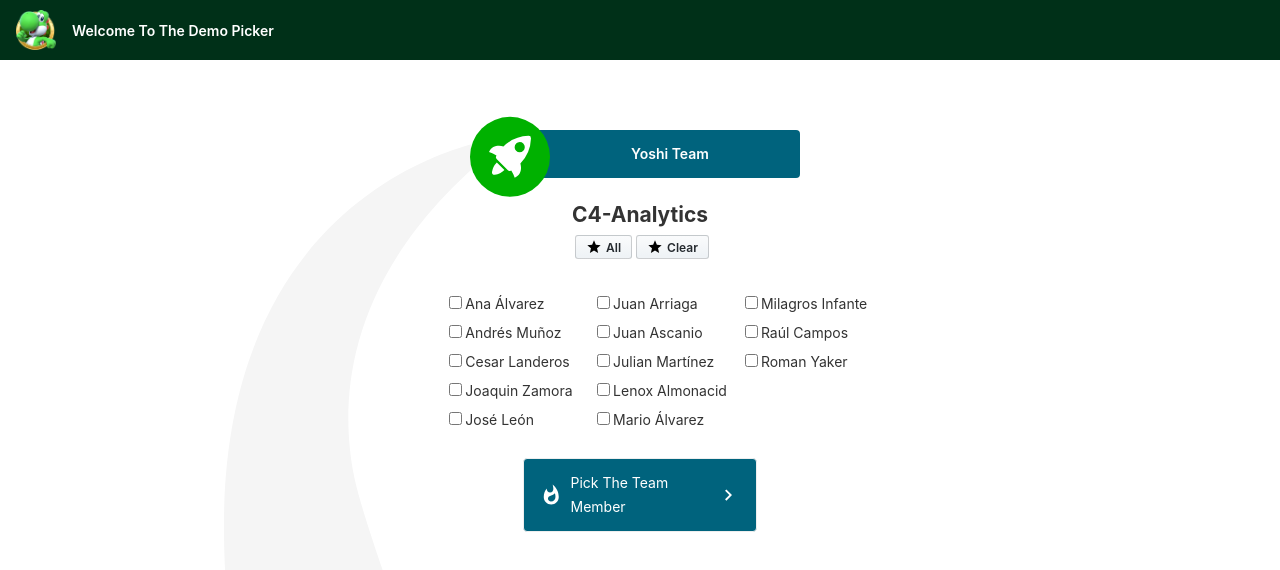
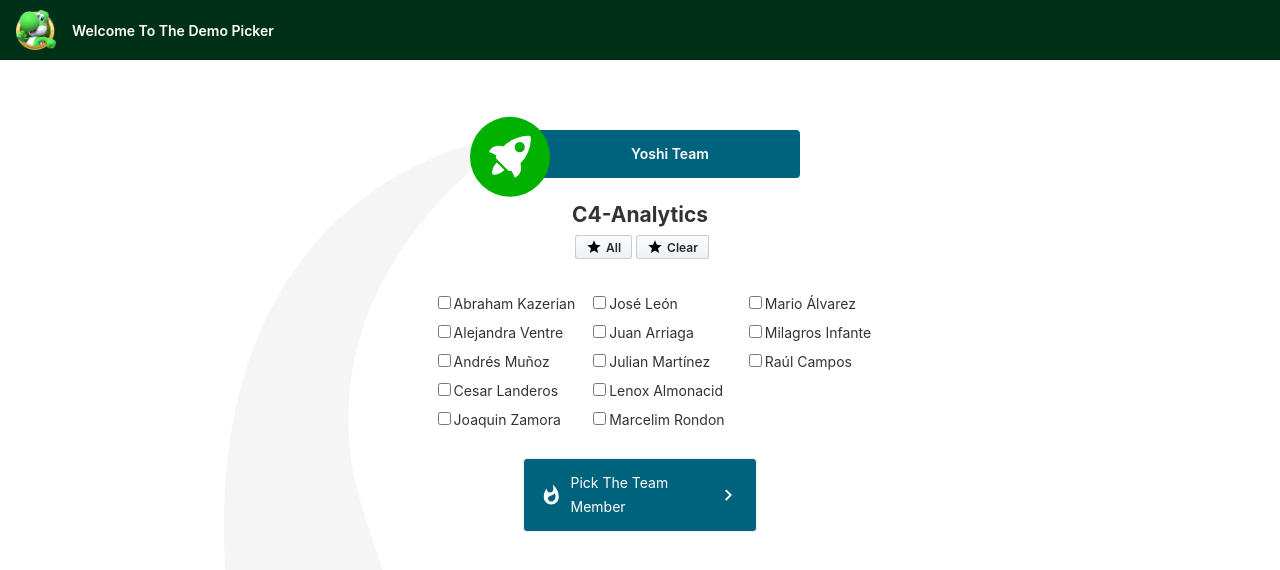
Before and after one commit to LenoxRico/demo-picker, an Angular app: page / in a window 1280 px wide. Shown: the top 570 px of the page. Built offline with nearby package versions, Linux system fonts and the light colour scheme.

Commit message:
Update Team

```diff
--- a/src/app/app.component.ts
+++ b/src/app/app.component.ts
@@ -50,7 +50,7 @@ export class AppComponent {
     },
     {
       id: 5,
-      role: 'Bussiness Analyst',
+      role: 'Bussiness Analyst, SSr.',
       name: 'Milagros',
       lastname: 'Infante',
       lead: 1,
@@ -59,9 +59,9 @@ export class AppComponent {
     },
     {
       id: 6,
-      role: 'FullStack Developer',
-      name: 'Roman',
-      lastname: 'Yaker',
+      role: 'FullStack Developer, SSr.',
+      name: 'Abraham',
+      lastname: 'Kazerian',
       lead: 1,
       title: this.frontTeam,
       enable: false,
@@ -77,16 +77,16 @@ export class AppComponent {
     },
     {
       id: 8,
-      role: 'NodeJs, Sr.',
-      name: 'Juan',
-      lastname: 'Ascanio',
+      role: 'NodeJs, SSr.',
+      name: 'Marcelim',
+      lastname: 'Rondon',
       lead: 4,
       title: this.backTeam,
       enable: false,
     },
     {
       id: 9,
-      role: 'UX/UI',
+      role: 'UX/UI, SSr.',
       name: 'Julian',
       lastname: 'Martínez',
       lead: 1,
@@ -114,8 +114,8 @@ export class AppComponent {
     {
       id: 12,
       role: 'Product Manager',
-      name: 'Ana',
-      lastname: 'Álvarez',
+      name: 'Alejandra',
+      lastname: 'Ventre',
       lead: 4,
       title: this.backTeam,
       enable: false,
```
